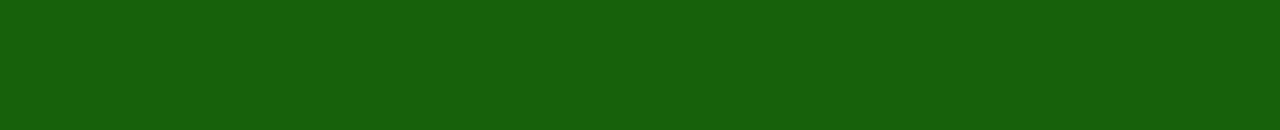
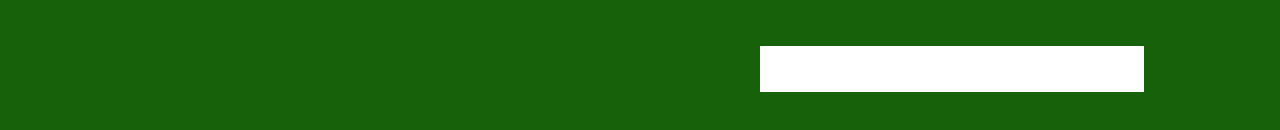
Before and after one commit to Levi237/rootstorosestarot, a React (Create React App) app: page / in a window 1280 px wide. Shown: the part 652-782 px from the top of the page. Built offline with nearby package versions, Linux system fonts and the light colour scheme; a web font is replaced by a local one.

Commit message:
add list

```diff
--- a/src/components/spreads/SpreadSheet.js
+++ b/src/components/spreads/SpreadSheet.js
@@ -3,7 +3,7 @@ import styled                   from 'styled-components';
 
 export default class SpreadSheet extends Component {
     render(){
-        const { hand, selectSpread } = this.props;
+        const { hand, selectSpread, shuffleThis } = this.props;
 
         let sheet = []
         let num = selectSpread.cards;
@@ -18,6 +18,13 @@ export default class SpreadSheet extends Component {
                 <div key={k} >
                     <img style={{transform: `rotate(${180*h.rotation + 'deg'})`}} src={`./deck/${h.id}.jpg`}/>
                 </div>
+            )
+        })
+        const showInfo = hand.map((h, k) => {
+            return (
+                <li key={k} >
+                    {h.id}: {h.title}
+                </li>
             )
         })
         return(
@@ -36,7 +43,15 @@ export default class SpreadSheet extends Component {
                 </div>
                 <div>
                     <InfoContainer>
-
+                        <section id="shuffle">
+                            <button onClick={(e) => shuffleThis(e)}>
+                                Shuffle
+                            </button>
+                        </section>
+                        <h2>{selectSpread.name}</h2>
+                        <ol>
+                            {showInfo}
+                        </ol>
                     </InfoContainer>
                 </div>
             </LocalWrapper>
@@ -47,6 +62,12 @@ const InfoContainer = styled.div`
     width: 80%;
     height: 100%;
     background-color: #fff!important;
+    h2 {
+        font-family: var(--header-font);
+        color: var(--purple);
+        text-align: center;
+        padding: 20px 0 10px;
+    }
 `;
 
 const LocalWrapper = styled.div`
```
